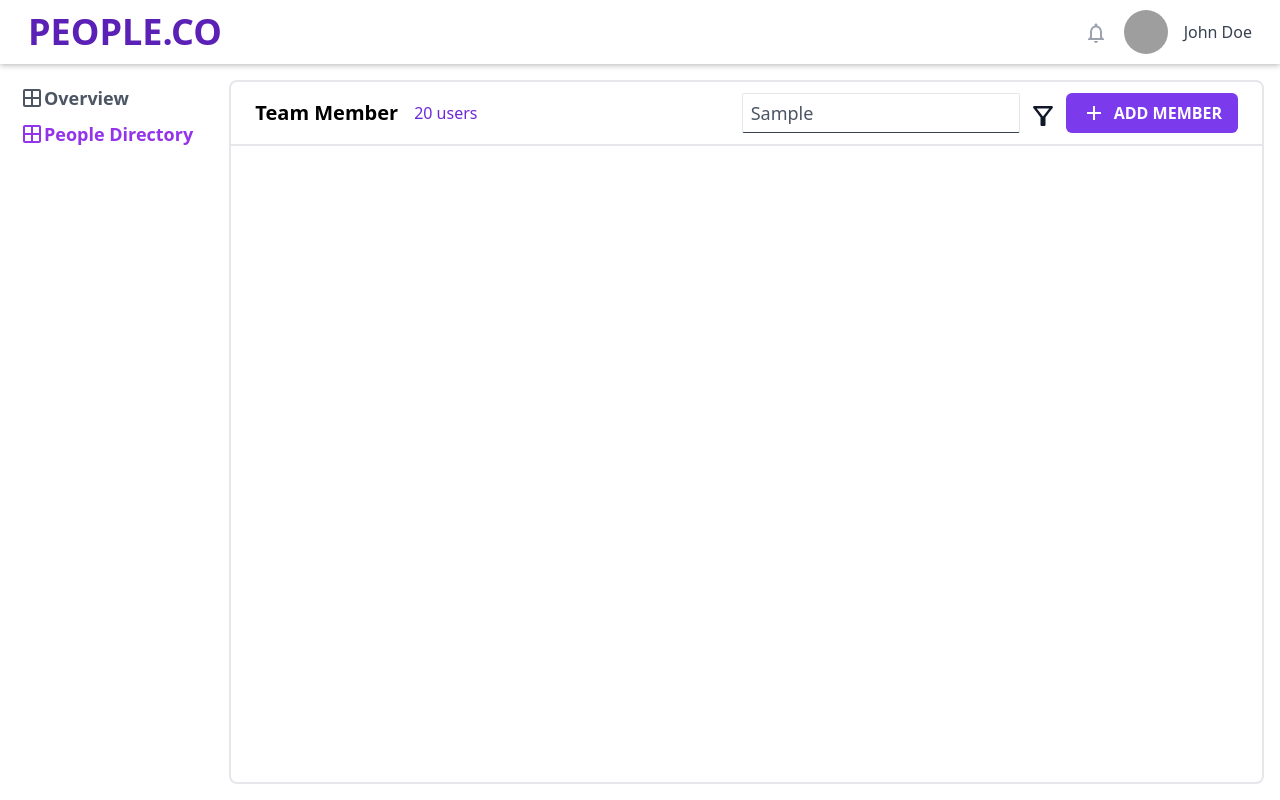
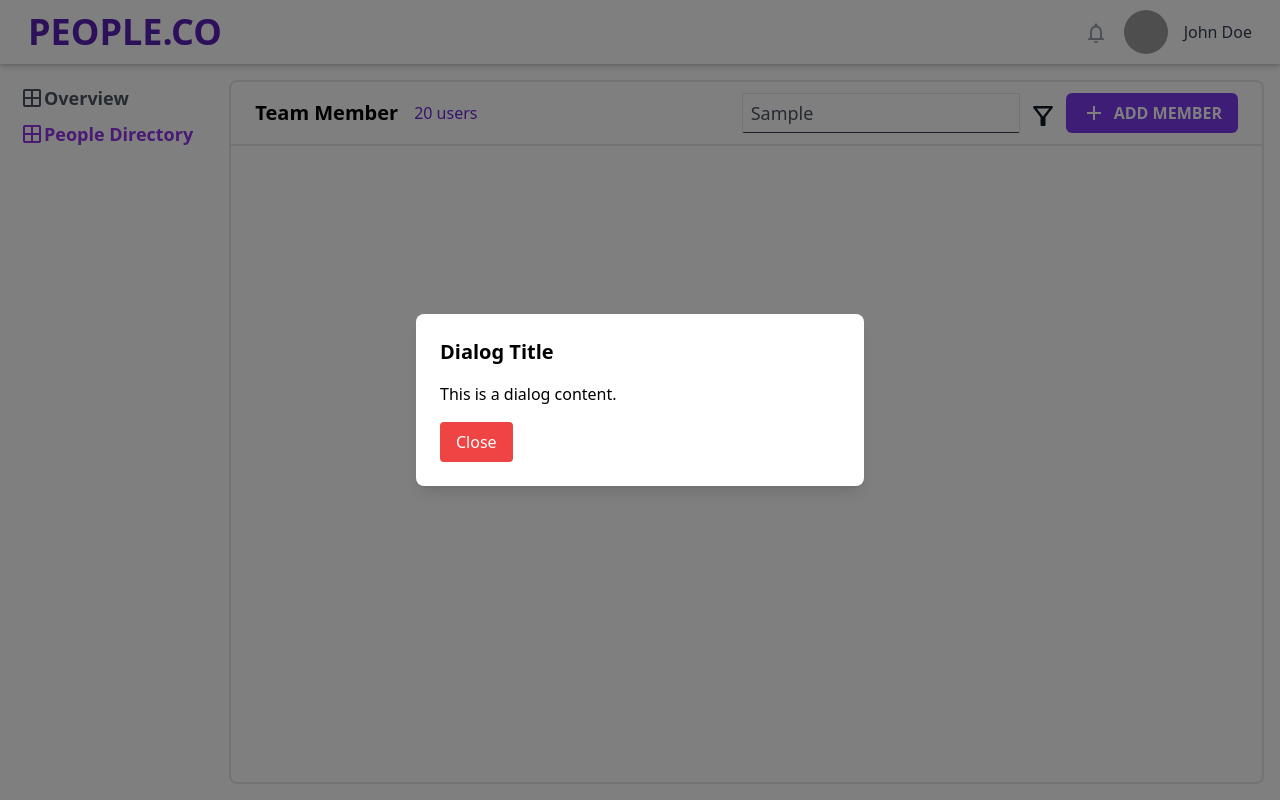
Before and after one commit to Somondas/fsd-Assignment-react, a React (Vite) app: page /people in a window 1280 px wide. Both pictures are taken after typing "Sample" into the empty fields and a click on the button "ADD MEMBER". Built offline with nearby package versions, Linux system fonts and the light colour scheme; grey boxes are pictures that could not be loaded.

Commit message:
Working on dialog box

```diff
--- /dev/null
+++ b/src/components/FullScreenModal.jsx
@@ -0,0 +1,52 @@
+import { Add } from "@mui/icons-material";
+import React, { useRef, useState } from "react";
+
+const FullScreenModal = () => {
+  const [isOpen, setIsOpen] = useState(false);
+  const modalRef = useRef(null);
+
+  const openModal = () => setIsOpen(true);
+  const closeModal = () => setIsOpen(false);
+
+  // Function to handle clicks outside the dialog box
+  const handleOutsideClick = (e) => {
+    if (modalRef.current && !modalRef.current.contains(e.target)) {
+      closeModal();
+    }
+  };
+  return (
+    <div>
+      {/* Button to open the modal */}
+      <button
+        onClick={openModal}
+        className=" flex items-center bg-violet-600 px-4 py-2 rounded-md text-white text-md font-semibold uppercase"
+      >
+        <Add /> <span className="pl-2">Add Member</span>
+      </button>
+
+      {/* Full screen modal */}
+      {isOpen && (
+        <div
+          className="fixed inset-0 z-50 flex items-center justify-center bg-black bg-opacity-50"
+          onClick={handleOutsideClick}
+        >
+          <div
+            ref={modalRef}
+            className="bg-white rounded-lg shadow-lg p-6 w-11/12 max-w-md mx-auto"
+          >
+            <h2 className="text-xl font-semibold mb-4">Dialog Title</h2>
+            <p className="mb-4">This is a dialog content.</p>
+            <button
+              className="px-4 py-2 bg-red-500 text-white rounded"
+              onClick={closeModal}
+            >
+              Close
+            </button>
+          </div>
+        </div>
+      )}
+    </div>
+  );
+};
+
+export default FullScreenModal;
--- a/src/components/Search.jsx
+++ b/src/components/Search.jsx
@@ -7,7 +7,7 @@
         type="search"
         name="serch"
         placeholder="Search"
-        class="bg-white rounded-sm  h-10 px-2 border border-b-gray-700  text-lg focus:outline-none"
+        className="bg-white rounded-sm  h-10 px-2 border border-b-gray-700  text-lg focus:outline-none"
       />
     </div>
   );
--- a/src/pages/People.jsx
+++ b/src/pages/People.jsx
@@ -1,9 +1,10 @@
-import React from "react";
+import React, { useState } from "react";
 import AppLayout from "../components/AppLayout";
 import { data } from "../sampleData/sampleData";
 import Search from "../components/Search";
 import FilterAltOutlinedIcon from "@mui/icons-material/FilterAltOutlined";
 import { Add, Filter } from "@mui/icons-material";
+import FullScreenModal from "../components/FullScreenModal";
 const People = () => {
   return (
     <div className="w-full  h-full  p-4 ">
@@ -18,9 +19,7 @@
             <button className="font-light  text-gray-900 text-3xl">
               <FilterAltOutlinedIcon fontSize="inherit" />
             </button>
-            <button className=" flex items-center bg-violet-600 px-4 py-2 rounded-md text-white text-md font-semibold uppercase">
-              <Add /> <span className="pl-2">Add Member</span>
-            </button>
+            <FullScreenModal />
           </div>
         </div>
       </div>
```
